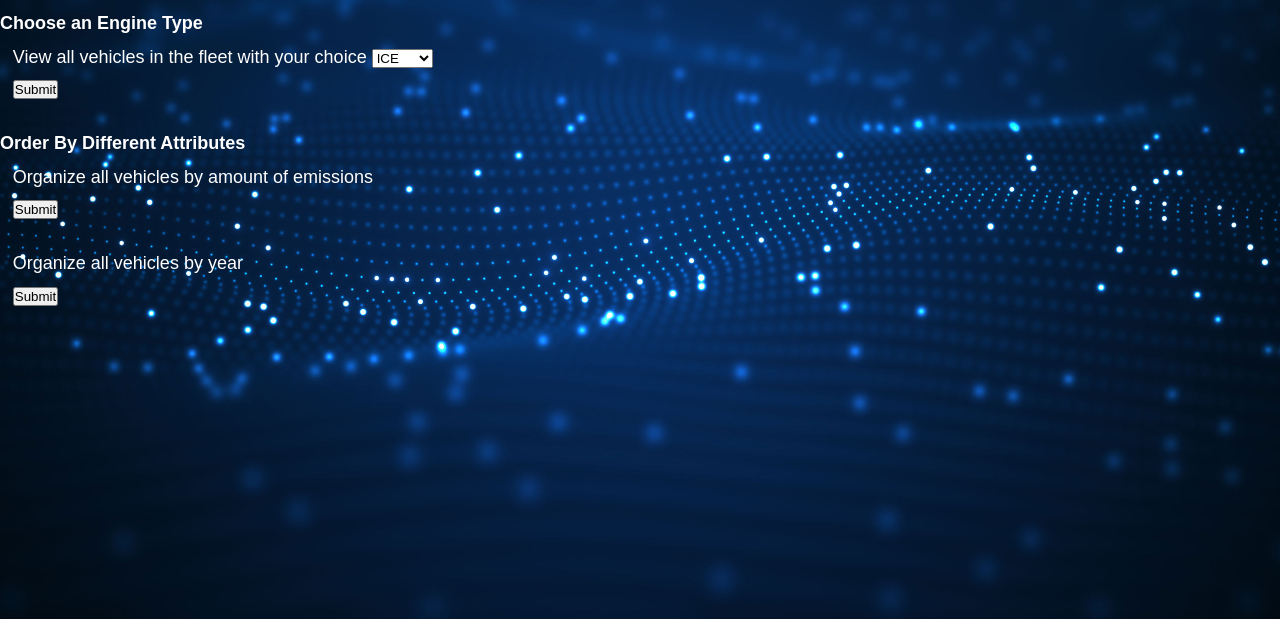
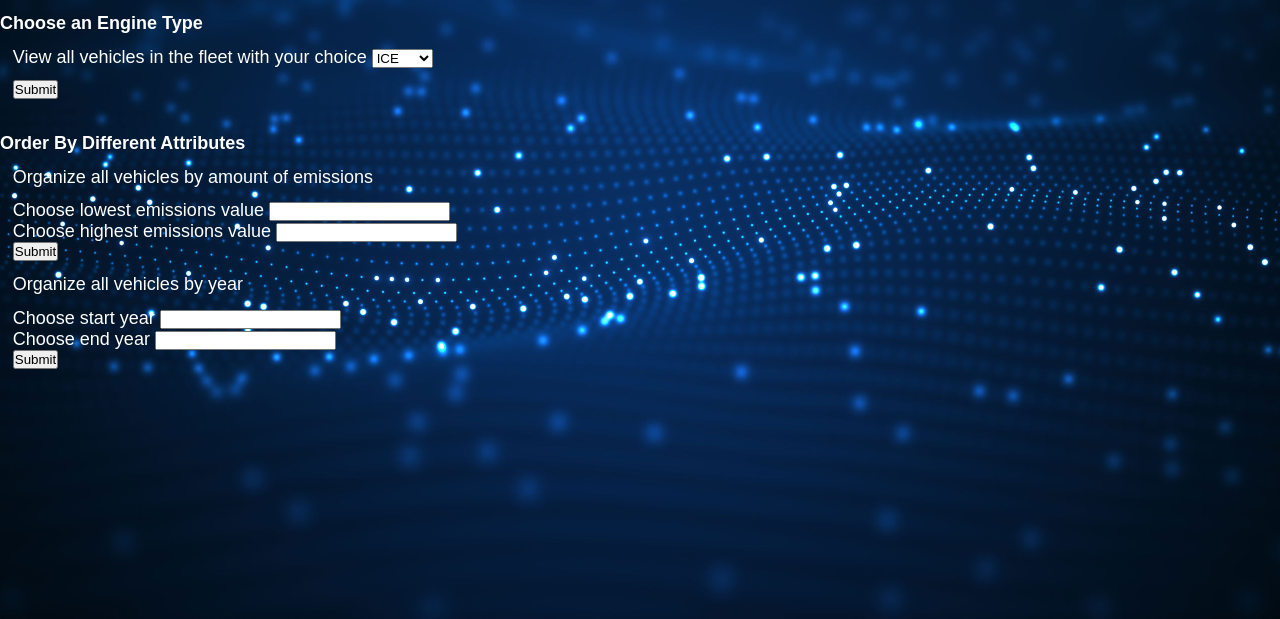
Before and after one commit to lifsheb1/Vehicle_Fleet_Database, a Flask app: page / in a window 1280 px wide. Shown: the part 194-813 px from the top of the page. Run offline with Flask 2, Linux system fonts and the light colour scheme; some libraries are stand-ins or nearby versions.

Commit message:
User can now do ranges for years and emissions

```diff
--- a/app/app.py
+++ b/app/app.py
@@ -66,14 +66,14 @@ def engine_handler():
 # handle emissions POST and serve result web page
 @app.route('/emissions-handler', methods=['POST'])
 def emissions_handler():
-    rows = connect("SELECT Make, Model, Initial_Cost, Lifetime_Cost, Annual_Cost, GHG_Emissions, Time_Line FROM view1 ORDER BY GHG_Emissions ASC;")
+    rows = connect("SELECT Make, Model, Initial_Cost, Lifetime_Cost, Annual_Cost, GHG_Emissions, Time_Line FROM view1 WHERE GHG_Emissions BETWEEN " + request.form['lowEmission'] + "AND " + request.form['highEmission'] + "ORDER BY GHG_Emissions;")
     heads = ['Make', 'Model', 'Initial Cost', 'Lifetime Cost', 'Annual Cost', 'GHG_Emissions', 'Timeline']
     return render_template('my-result.html', rows=rows, heads=heads)
 
 # handle year POST and serve result web page
 @app.route('/year-handler', methods=['POST'])
 def year_handler():
-    rows = connect("SELECT Make, Model, Initial_Cost, Lifetime_Cost, Annual_Cost, GHG_Emissions, Yearv, Time_Line FROM view1 ORDER BY Yearv ASC;")
+    rows = connect("SELECT Make, Model, Initial_Cost, Lifetime_Cost, Annual_Cost, GHG_Emissions, Yearv, Time_Line FROM view1 WHERE Yearv BETWEEN " + request.form['startYear'] + "AND " + request.form['endYear'] + "ORDER BY Yearv;")
     heads = ['Make', 'Model', 'Initial Cost', 'Lifetime Cost', 'Annual Cost', 'GHG_Emissions', 'Year', 'Timeline']
     return render_template('my-result.html', rows=rows, heads=heads)
 
--- a/app/templates/my-form.html
+++ b/app/templates/my-form.html
@@ -47,12 +47,24 @@
             <div>
                 Organize all vehicles by amount of emissions
             </div>
+                Choose lowest emissions value
+                <input type = "text" name = "lowEmission">
+                <br>
+                Choose highest emissions value
+                <input type = "text" name = "highEmission">
+                <br>
                 <input type="submit" value="Submit">
         </form>
         <form action="/year-handler" method="POST">
             <div>
+                Organize all vehicles by year
+            </div>
+                Choose start year
+                <input type = "text" name = "startYear">
                 <br>
-                Organize all vehicles by year
+                Choose end year
+                <input type = "text" name = "endYear">
+                <br>
             </div>
                 <input type="submit" value="Submit">
         </form>
```
